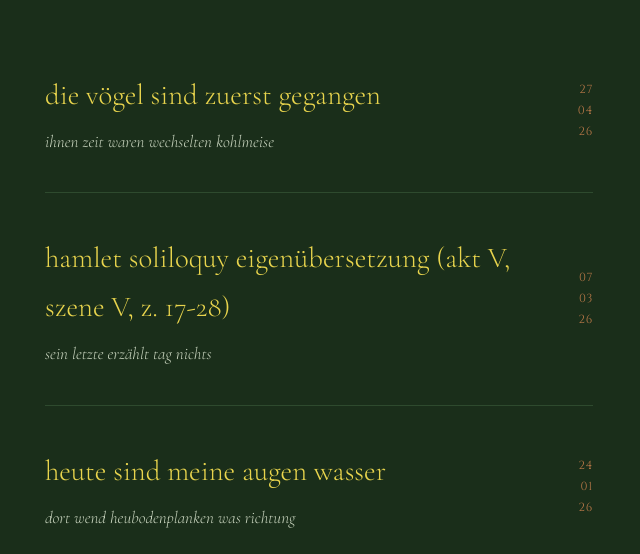
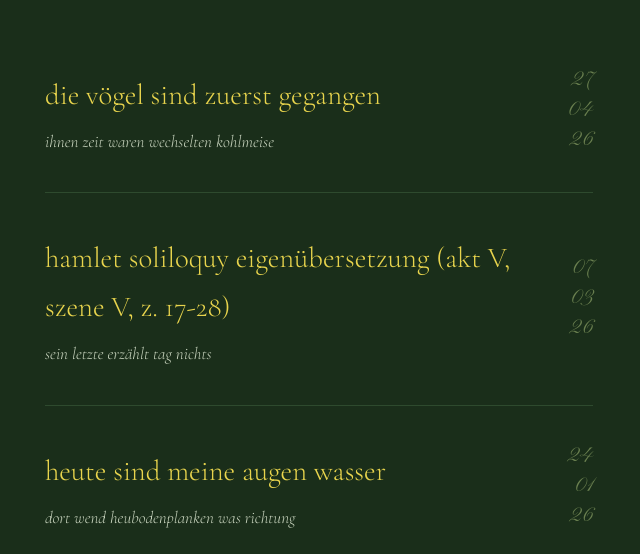
Before and after one commit to petroleumlampe/eskotese, a Next.js app: page /texte in a window 1280 px wide. Shown: the part 246-800 px from the top of the page, without its empty margins (321-961 px from the left). Built offline with nearby package versions, Linux system fonts and the light colour scheme; no server answers.

Commit message:
ui: datum in pinyon script, farbe zurück zu grün
Co-Authored-By: Claude Sonnet 4.6 <noreply@anthropic.com>

```diff
--- a/src/app/globals.css
+++ b/src/app/globals.css
@@ -1,4 +1,4 @@
-@import url('https://fonts.googleapis.com/css2?family=Cinzel:wght@400&family=Cormorant+Garamond:ital,wght@0,300;0,400;1,300;1,400&family=EB+Garamond:ital,wght@0,400;0,500;1,400&display=swap');
+@import url('https://fonts.googleapis.com/css2?family=Pinyon+Script&family=Cormorant+Garamond:ital,wght@0,300;0,400;1,300;1,400&family=EB+Garamond:ital,wght@0,400;0,500;1,400&display=swap');
 
 :root {
   --bg: #1a2e1a;
@@ -125,10 +125,9 @@ a:hover {
 
 /* Text display */
 .text-date {
-  font-family: 'Cinzel', serif;
-  font-size: 0.65rem;
-  letter-spacing: 0.1em;
-  color: var(--date);
+  font-family: 'Pinyon Script', cursive;
+  color: var(--muted-dark);
+  font-size: 1rem;
   margin-bottom: 0.6rem;
 }
 
@@ -136,11 +135,10 @@ a:hover {
   display: flex;
   flex-direction: column;
   align-items: center;
-  font-family: 'Cinzel', serif;
-  color: var(--date);
-  font-size: 0.75rem;
-  letter-spacing: 0.06em;
-  line-height: 1.8;
+  font-family: 'Pinyon Script', cursive;
+  color: var(--muted-dark);
+  font-size: 1.2rem;
+  line-height: 1.5;
   margin-top: 2.5rem;
 }
 
@@ -184,11 +182,10 @@ a:hover {
   flex-direction: column;
   justify-content: center;
   align-items: flex-end;
-  font-family: 'Cinzel', serif;
-  color: var(--date);
-  font-size: 0.65rem;
-  letter-spacing: 0.06em;
-  line-height: 1.8;
+  font-family: 'Pinyon Script', cursive;
+  color: var(--muted-dark);
+  font-size: 1.1rem;
+  line-height: 1.5;
   flex-shrink: 0;
 }
 
```
